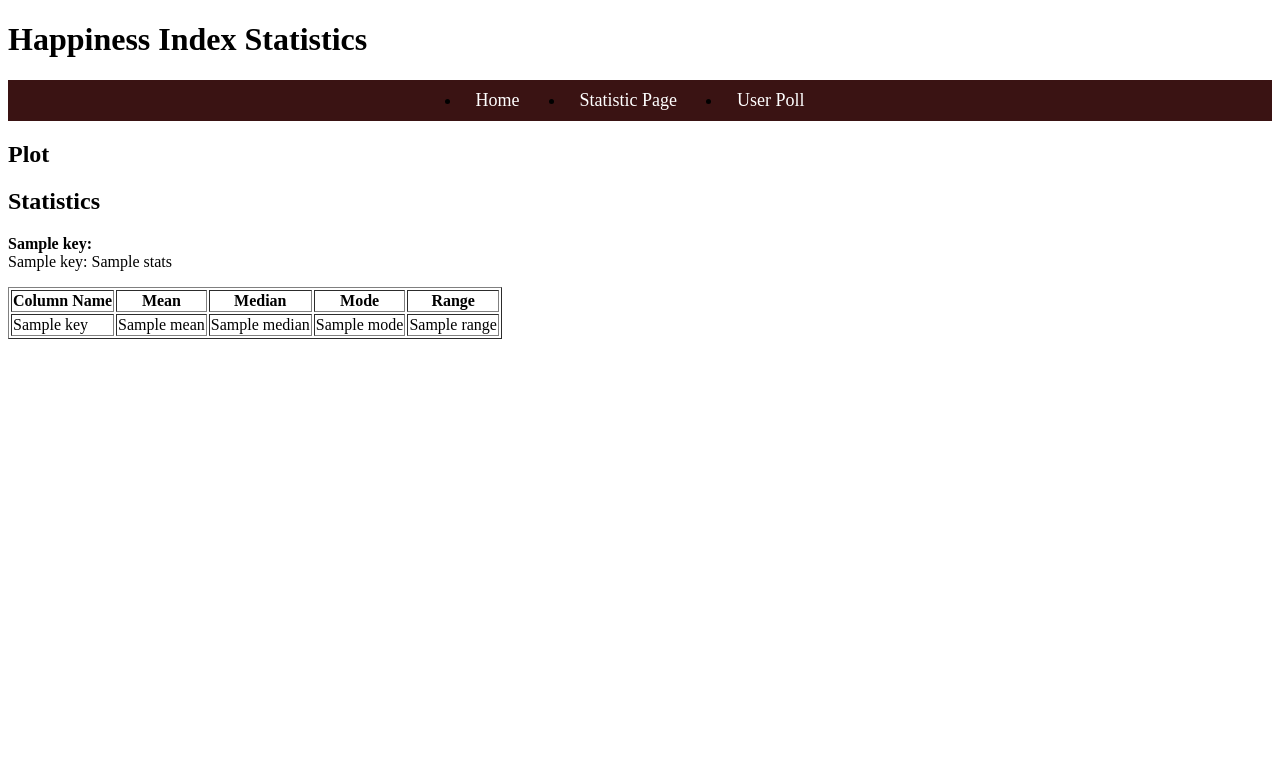
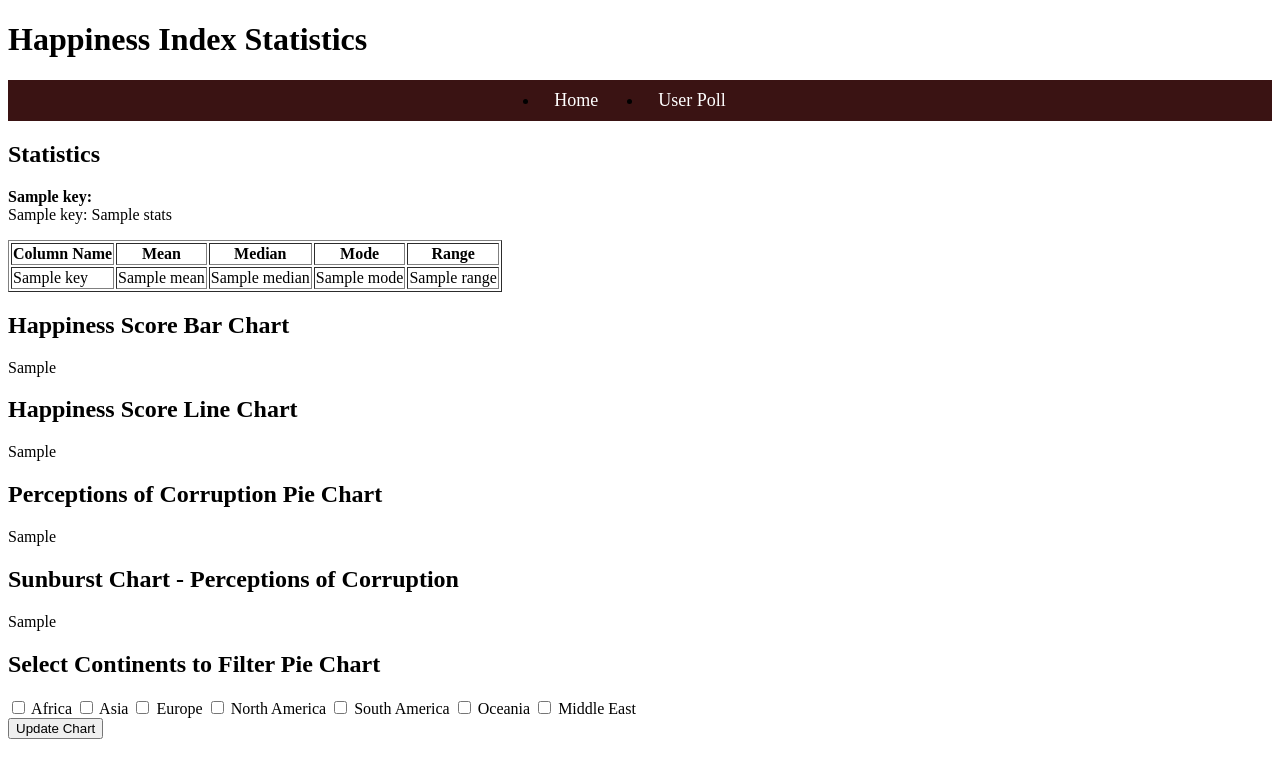
Before and after one commit to eithneh296/LC-Coursework-Project, a Flask app: template Coursework-New/Artefact/templates/statistics_page.html in a window 1280 px wide. Shown: the top 778 px of the page. Run offline with Flask 3, Linux system fonts and the light colour scheme; the template is opened without the code that fills it: most values are stand-ins (such as "Sample title", 1, 10 or a date in 2020); some libraries are stand-ins or nearby versions.

Commit message:
Add files via upload

```diff
--- a/Coursework-New/Artefact/2018-Happiness-Index-Raw.csv
+++ b/Coursework-New/Artefact/2018-Happiness-Index-Raw.csv
@@ -102,7 +102,7 @@ Overall rank,Country or region,Score,GDP per capita,Social support,Healthy life
 101,Nepal,4.88,0.425,1.228,0.539,0.526,0.302,0.078
 102,Venezuela,4.806,0.996,1.469,0.657,0.133,0.056,0.052
 103,Gabon,4.758,1.036,1.164,0.404,0.356,0.032,0.052
-104,Palestinian Territories,4.743,0.642,1.217,0.602,0.266,0.086,0.076
+104,Palestine,4.743,0.642,1.217,0.602,0.266,0.086,0.076
 105,South Africa,4.724,0.94,1.41,0.33,0.516,0.103,0.056
 106,Iran,4.707,1.059,0.771,0.691,0.459,0.282,0.129
 107,Ivory Coast,4.671,0.541,0.872,0.08,0.467,0.146,0.103
--- a/Coursework-New/Artefact/app.py
+++ b/Coursework-New/Artefact/app.py
@@ -1,109 +1,171 @@
-import plotly.graph_objects as go
 import plotly.express as px
 import pandas as pd
 import numpy as np
-import io
-from flask import Flask, render_template, Response
+from flask import Flask, render_template, request
 
-# Define app BEFORE using @app.route()
+# Initialize Flask app
 app = Flask(__name__)
 
-# Check if the dataset exists before reading
+# Load CSV data (Check for issues)
 try:
     df = pd.read_csv('2018-Happiness-Index-Cleaned.csv')
+    print("CSV file loaded successfully!")
 except FileNotFoundError:
-    print("CSV file not found! Make sure '2018-Happiness-Index-Cleaned.csv' exists.")
+    print("Error: CSV file not found! Make sure '2018-Happiness-Index-Cleaned.csv' exists.")
     df = None  # Prevent crashes if the file is missing
 
-# Route to render a bar chart
-@app.route('/barchart')
-def barchart():
-    if df is None:
-        return "Error: Data file is missing!", 500
+# Preprocess DataFrame
+if df is not None:
+    df.columns = df.columns.str.strip()  # Remove unwanted spaces
+    df.rename(columns={'Country or Region': 'Country or region', 'Happiness Score': 'Score'}, inplace=True)
 
-    # Create Bar Chart using Plotly Express
-    fig = px.bar(df.head(10),  # Show top 10 countries
-                 x='Country or region',
-                 y='Score',
-                 title='Happiness Score by Country',
-                 labels={'Score': 'Happiness Score', 'Country or region': 'Country'},
-                 color='Score',  # Color based on Score
-                 color_continuous_scale='viridis')
+    # Ensure 'Score' is numeric
+    df['Score'] = pd.to_numeric(df['Score'], errors='coerce')
 
-    # Convert to HTML and embed in Flask template
-    chart_html = fig.to_html(full_html=False)
-
-    return render_template('barchart.html', chart=chart_html)
-
+    # Handle missing values in 'Score'
+    if df['Score'].isnull().sum() > 0:
+        print("Warning: 'Score' column has missing values!")
+        df['Score'].fillna(df['Score'].mean(), inplace=True)
 
 @app.route('/')
 def index():
     print("Home route function started!")
 
-    # If data file is missing, return an error page
     if df is None:
-        print("Dataframe is None!")
         return "Error: Data file is missing!", 500
 
-    print("Processing statistics")
+    print("Rendering Home Page...")
+    return render_template('index.html')
+
+@app.route('/statistics_page', methods=['GET','POST'])
+def statistics_page():
+    print("Statistics Page Requested")
+
+    if df is None:
+        return "Error: Data file is missing!", 500
+
+    print("Processing statistics...")
     stats_archive = {}
-
-    # Define non_numeric_columns within the function
     non_numeric_columns = ['Country or region']
 
-    # Process numeric columns
     for col in df.columns:
         if col not in non_numeric_columns:
             stats_data = pd.to_numeric(df[col], errors='coerce')
 
             if stats_data.notna().any():
                 stats_archive[col] = {
-                    'Mean': stats_data.mean(),
-                    'Median': stats_data.median(),
-                    'Mode': stats_data.mode().iloc[0] if not stats_data.mode().empty else np.nan,
-                    'Range': stats_data.max() - stats_data.min()
+                    'Mean': round(stats_data.mean(), 2),
+                    'Median': round(stats_data.median(), 2),
+                    'Mode': round(stats_data.mode().iloc[0], 2) if not stats_data.mode().empty else np.nan,
+                    'Range': round(stats_data.max() - stats_data.min(), 2)
                 }
 
-    print("Finished processing. Rendering template...")
+    # Create Bar Chart using Plotly
+    bar_fig = px.bar(df,
+                     x='Country or region',
+                     y='Score',
+                     title='Happiness Score by Country',
+                     labels={'Score': 'Happiness Score', 'Country or region': 'Country'},
+                     color='Score',
+                     color_continuous_scale='viridis')
 
-    return render_template('index.html', stats=stats_archive)
+    # Adjust the layout for the bar chart
+    bar_fig.update_layout(
+        xaxis=dict(
+            tickangle=35,
+            tickmode='array',
+            tickvals=df['Country or region'],
+            automargin=True
+        ),
+        autosize=True,
+        margin=dict(l=50, r=50, t=40, b=300),
+        height=600,
+        width=4000,
+        bargap=0.2
+    )
 
-@app.route('/statistics_page')
-def statistics_page():
-    print("work it")
+    # Convert bar chart to HTML for embedding
+    bar_chart_html = bar_fig.to_html(full_html=False)
 
-    # If data file is missing, return an error page
-    if df is None:
-        print("Dataframe is None!")
-        return "Error: Data file is missing!", 500
+    # Create Line Plot
+    line_fig = px.line(df, x='Country or region', y='GDP per capita', title='GDP per capita by Country')
 
-    print("Processing statistics")
-    stats_archive = {}
+    # Adjust the layout for the line chart
+    line_fig.update_layout(
+        xaxis=dict(
+            tickangle=35,
+            tickmode='array',
+            tickvals=df['Country or region'],
+            automargin=True
+        ),
+        autosize=True,
+        margin=dict(l=50, r=50, t=40, b=300),
+        height=600,
+        width=4000,
+        bargap=0.2
+    )
 
-    # Define non_numeric_columns within the function
-    non_numeric_columns = ['Country or region']
+    # Convert line chart to HTML for embedding
+    line_chart_html = line_fig.to_html(full_html=False)
 
-    # Process numeric columns
-    for col in df.columns:
-        if col not in non_numeric_columns:
-            stats_data = pd.to_numeric(df[col], errors='coerce')
+    continent_mapping = {
+        'Africa': ['South Africa', 'Nigeria', 'Egypt', 'Morocco', 'Algeria', 'Tunisia', 'Ivory Coast', 'Ghana', 'Senegal', 'Somalia', 'Cameroon', 'Uganda', 'Benin', 'Niger', 'Sudan', 'Togo', 'Guinea', 'Lesotho', 'Angola', 'Madagascar', 'Zimbabwe', 'Botswana', 'Malawi', 'Namibia', 'Liberia', 'Mali', 'Mozambique', 'Kenya', 'Zambia', 'Mauritania', 'Ethiopia', 'Rwanda', 'Central African Republic', 'Burundi', 'Chad', 'Congo (Brazzaville)', 'Congo (Kinshasa)', 'Sierra Leone', 'Mauritius'],
+        'Asia': ['China', 'India', 'Japan', 'South Korea', 'Indonesia', 'Taiwan', 'Singapore', 'Malaysia', 'Thailand', 'Hong Kong', 'Azerbaijan', 'Turkmenistan', 'Kazakhstan', 'Uzbekistan', 'Kyrgyzstan', 'Pakistan', 'Bangladesh', 'Sri Lanka', 'Nepal', 'Vietnam', 'Philippines', 'Myanmar', 'Cambodia', 'Laos', 'Iraq', 'Jordan', 'Lebanon', 'Armenia'],
+        'Europe': ['Finland', 'Norway', 'Denmark', 'Iceland', 'Switzerland', 'Netherlands', 'Sweden', 'United Kingdom', 'Austria', 'Ireland', 'Germany', 'Belgium', 'Luxembourg', 'France', 'Malta', 'Czech Republic', 'Poland', 'Slovakia', 'Estonia', 'Lithuania', 'Slovenia', 'Romania', 'Latvia', 'Italy', 'Portugal', 'Serbia', 'Greece', 'Cyprus', 'Northern Cyprus', 'Russia', 'Kazakhstan', 'Belarus', 'Moldova', 'Kosovo', 'Hungary', 'Ukraine', 'Albania', 'Montenegro', 'Croatia', 'Bosnia and Herzegovina', 'Georgia'],
+        'North America': ['United States', 'Canada', 'Mexico', 'Costa Rica', 'Panama', 'Guatemala', 'Belize', 'Trinidad & Tobago', 'Jamaica', 'Haiti', 'Honduras', 'El Salvador', 'Nicaragua', 'Dominican Republic'],
+        'South America': ['Brazil', 'Argentina', 'Chile', 'Uruguay', 'Colombia', 'Ecuador', 'Bolivia', 'Paraguay', 'Peru', 'Venezuela'],
+        'Oceania': ['Australia', 'New Zealand'],
+        'Middle East': ['Israel', 'United Arab Emirates', 'Qatar', 'Saudi Arabia', 'Bahrain', 'Kuwait', 'Turkey', 'Cyprus', 'Iran', 'Syria', 'Yemen', 'Palestine'],
+    }
 
-            if stats_data.notna().any():
-                stats_archive[col] = {
-                    'Mean': stats_data.mean(),
-                    'Median': stats_data.median(),
-                    'Mode': stats_data.mode().iloc[0] if not stats_data.mode().empty else np.nan,
-                    'Range': stats_data.max() - stats_data.min()
-                }
+    # Create a new 'Continent' column based on the country
+    def assign_continent(country):
+        for continent, countries in continent_mapping.items():
+            if country in countries:
+                return continent
+        return 'Other'  # Default value if country isn't found in any mapping
 
-    return render_template('statistics_page.html', stats=stats_archive)
+    df['Continent'] = df['Country or region'].apply(assign_continent)
+
+    # Get list of unique continents
+    continents = df['Continent'].unique()
+
+    # Handle form submission for selected continents
+    if request.method == 'POST':  # Ensure we handle POST requests for the form
+        selected_continents = request.form.getlist('continents') or list(df['Continent'].unique())  # Default to all continents
+    else:
+        selected_continents = list(df['Continent'].unique())  # Default to all continents on GET request
+
+    # Filter DataFrame based on selected continents
+    filtered_df = df[df['Continent'].isin(selected_continents)]
+
+    # ✅ Sunburst Chart (Moved Inside Function)
+    sunburst_fig = px.sunburst(filtered_df,
+                               path=['Country or region'],
+                               values='Perceptions of corruption',
+                               title='Perceptions of Corruption by Country',
+                               color_discrete_sequence=px.colors.qualitative.Set2)
+
+    # Adjust layout for better visibility
+    sunburst_fig.update_layout(
+        height=600,
+        width=900,
+        margin=dict(l=100, r=100, t=100, b=100)
+    )
+
+    # Convert sunburst chart to HTML for embedding
+    sunburst_chart_html = sunburst_fig.to_html(full_html=False)
+
+    # Ensure return statement is inside the function
+    return render_template('statistics_page.html',
+                           stats=stats_archive,
+                           bar_chart=bar_chart_html,
+                           line_chart=line_chart_html,
+                           sunburst_chart=sunburst_chart_html)
 
 @app.route('/user_poll')
 def userpoll():
-    print("work it")
+    return render_template('user_poll.html')
 
-    return render_template('user_poll.html')  # Corrected here
-
-# Run Flask only when the script is executed directly
 if __name__ == "__main__":
     app.run(debug=True, port=5000)
--- a/Coursework-New/Artefact/templates/statistics_page.html
+++ b/Coursework-New/Artefact/templates/statistics_page.html
@@ -1,21 +1,25 @@
 <!DOCTYPE html>
 <html lang="en">
 <head>
-    <link rel="stylesheet" href="{{ url_for('static', filename='style.css') }}">
     <meta charset="UTF-8">
     <meta name="viewport" content="width=device-width, initial-scale=1.0">
-    <title>Happiness Index Statistics</title>
+    <title>Statistics Page</title>
+    <link rel="stylesheet" href="{{ url_for('static', filename='style.css') }}">
+    <script src="https://cdn.plot.ly/plotly-latest.min.js"></script>
 </head>
 <body>
+
     <h1>Happiness Index Statistics</h1>
+
+    <!-- Navigation Menu -->
     <nav>
         <ul class="nav">
-            <li><a href="#home">Home</a></li>
-            <li><a href="{{ url_for('statistics_page') }}">Statistic Page</a></li>
+            <li><a href="{{ url_for('index') }}">Home</a></li>
             <li><a href="{{ url_for('userpoll') }}">User Poll</a></li>
         </ul>
     </nav>
-    <h2>Plot</h2>
+
+    <!-- Statistics Section -->
     <h2>Statistics</h2>
     <ul>
         {% for key, values in stats.items() %}
@@ -26,9 +30,10 @@
                 {% endfor %}
             </ul>
         </li>
-    {% endfor %}
-</ul>
+        {% endfor %}
+    </ul>
 
+    <!-- Table for Statistics -->
     <table border="1">
         <thead>
             <tr>
@@ -52,6 +57,43 @@
         </tbody>
     </table>
 
+    <!-- Bar Chart Section -->
+    <h2>Happiness Score Bar Chart</h2>
+    <div>
+        {{ bar_chart|safe }}
+    </div>
+
+    <!-- Line Chart Section -->
+    <h2>Happiness Score Line Chart</h2>
+    <div>
+        {{ line_chart|safe }}
+    </div>
+
+    <!-- Pie Chart Section -->
+    <h2>Perceptions of Corruption Pie Chart</h2>
+    <div>
+        {{ pie_chart|safe }}
+    </div>
+
+    <!-- Sunburst Chart Section -->
+    <h2>Sunburst Chart - Perceptions of Corruption</h2>
+    <div>
+        {{ sunburst_chart|safe }}
+    </div>
+       <!-- Continent Filter Form -->
+       <h2>Select Continents to Filter Pie Chart</h2>
+       <form method="POST" action="{{ url_for('statistics_page') }}">
+           <div>
+               <label><input type="checkbox" name="continents" value="Africa" {% if 'Africa' in selected_continents %}checked{% endif %}> Africa</label>
+               <label><input type="checkbox" name="continents" value="Asia" {% if 'Asia' in selected_continents %}checked{% endif %}> Asia</label>
+               <label><input type="checkbox" name="continents" value="Europe" {% if 'Europe' in selected_continents %}checked{% endif %}> Europe</label>
+               <label><input type="checkbox" name="continents" value="North America" {% if 'North America' in selected_continents %}checked{% endif %}> North America</label>
+               <label><input type="checkbox" name="continents" value="South America" {% if 'South America' in selected_continents %}checked{% endif %}> South America</label>
+               <label><input type="checkbox" name="continents" value="Oceania" {% if 'Oceania' in selected_continents %}checked{% endif %}> Oceania</label>
+               <label><input type="checkbox" name="continents" value="Middle East" {% if 'Middle East' in selected_continents %}checked{% endif %}> Middle East</label>
+           </div>
+           <button type="submit">Update Chart</button>
+       </form>
 
 </body>
 </html>
```
